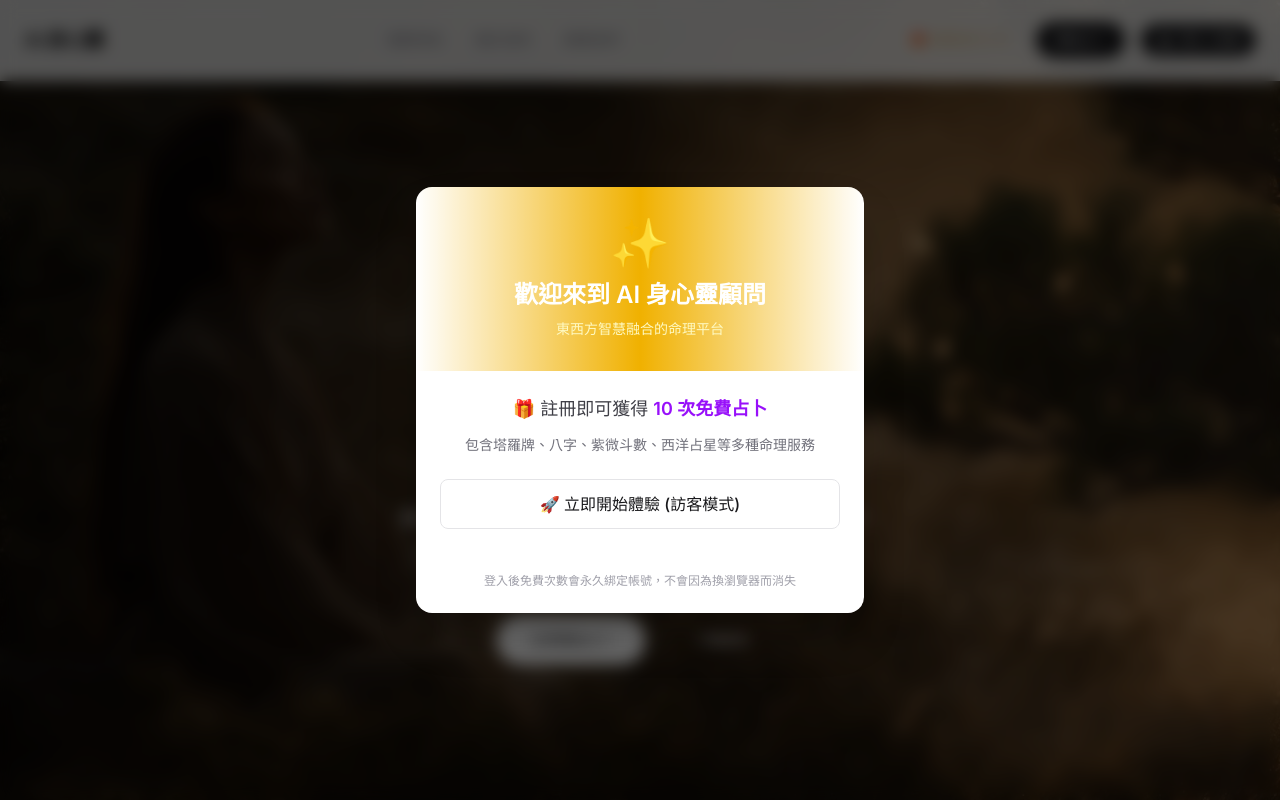
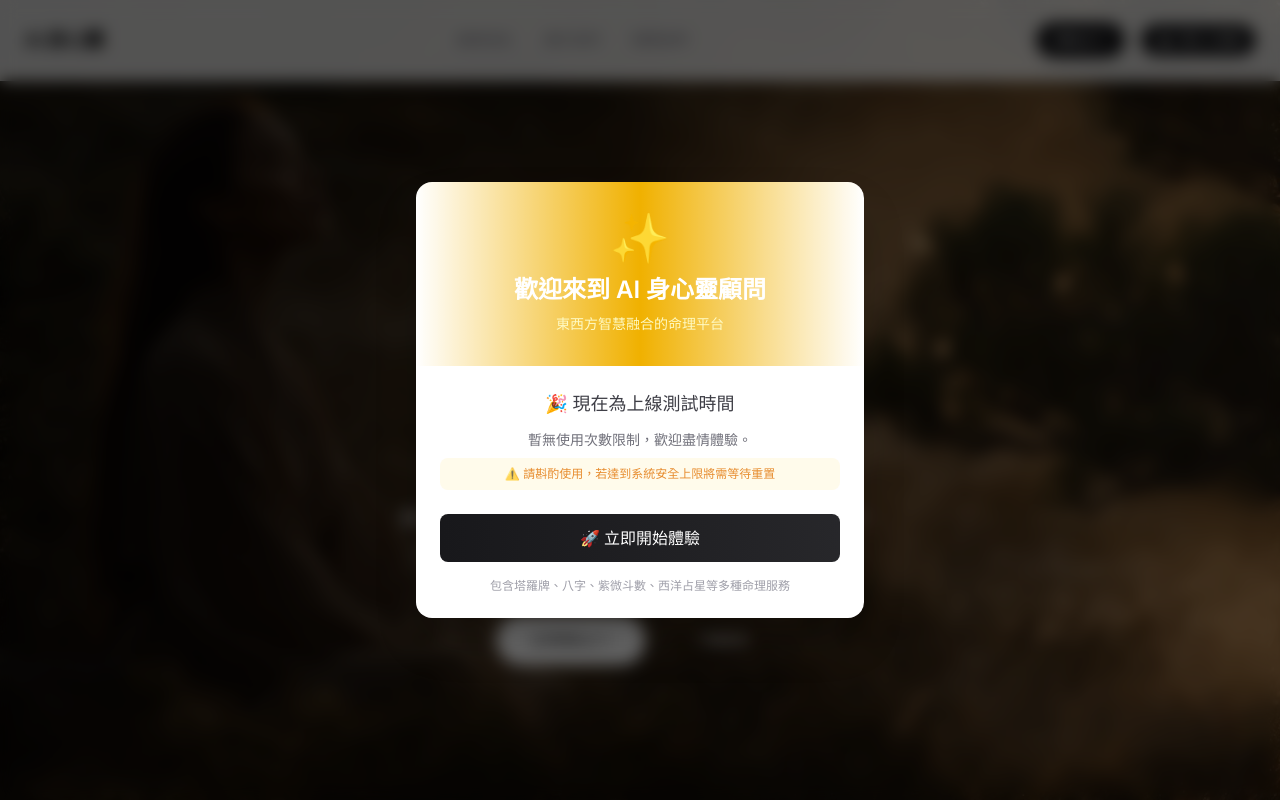
Before and after one commit to pop15106/spiritual-advisor-web, a Next.js app: page / in a window 1280 px wide. Shown: the top 800 px of the page. Built offline with nearby package versions, Linux system fonts and the light colour scheme; no server answers.

Commit message:
UI: Hide trial badge and update welcome message for testing period

```diff
--- a/src/app/page.tsx
+++ b/src/app/page.tsx
@@ -216,12 +216,13 @@ export default function Home() {
           </div>
 
           <div className="flex items-center gap-2 sm:gap-4">
-            {/* 免費試用提示 */}
+            {/* 免費試用提示 - 暫時隱藏
             {showTrialBadge && (
               <span className="hidden sm:inline-flex items-center gap-1 text-xs text-gold bg-gold/10 px-3 py-1.5 rounded-full">
                 🎁 免費試用 {freeTrialsLeft} 次
               </span>
             )}
+            */}
             <a href="#services" className="hidden sm:inline-flex bg-zinc-900 text-white text-xs font-medium px-5 py-2.5 rounded-full hover:bg-zinc-800 transition-all duration-300 tracking-wide hover:shadow-lg">
               開始占卜
             </a>
@@ -493,34 +494,33 @@ export default function Home() {
 
             <div className="p-6">
               <div className="text-center mb-6">
-                <p className="text-lg text-zinc-700 mb-3">
-                  🎁 註冊即可獲得 <span className="font-bold text-purple-600">10 次免費占卜</span>
+                <p className="text-lg text-zinc-700 mb-3 font-medium">
+                  🎉 現在為上線測試時間
                 </p>
-                <p className="text-sm text-zinc-500">
-                  包含塔羅牌、八字、紫微斗數、西洋占星等多種命理服務
-                </p>
+                <div className="text-sm text-zinc-500 space-y-2">
+                  <p>暫無使用次數限制，歡迎盡情體驗。</p>
+                  <p className="text-amber-600/80 text-xs bg-amber-50 py-2 px-3 rounded-lg">
+                    ⚠️ 請斟酌使用，若達到系統安全上限將需等待重置
+                  </p>
+                </div>
               </div>
 
               <div className="flex flex-col gap-3">
                 <button
                   onClick={() => {
-                    // 暫時僅使用 localStorage 試用
-                    localStorage.setItem("free_trials", "10");
-                    setLocalFreeTrials(10);
+                    // 給予較多測試次數 (50次)
+                    localStorage.setItem("free_trials", "50");
+                    setLocalFreeTrials(50);
                     setShowWelcome(false);
                   }}
-                  className="w-full bg-white text-zinc-900 font-medium py-3 rounded-lg hover:bg-zinc-100 transition-colors border border-zinc-200"
+                  className="w-full bg-gradient-to-r from-zinc-900 to-zinc-800 text-white font-medium py-3 rounded-lg hover:shadow-lg transition-all transform hover:-translate-y-0.5"
                 >
-                  🚀 立即開始體驗 (訪客模式)
+                  🚀 立即開始體驗
                 </button>
-
-                <p className="text-xs text-white/60 text-center">
-                  * 目前 Google 登入維護中，暫以訪客身份體驗
-                </p>
               </div>
 
               <p className="text-xs text-zinc-400 text-center mt-4">
-                登入後免費次數會永久綁定帳號，不會因為換瀏覽器而消失
+                包含塔羅牌、八字、紫微斗數、西洋占星等多種命理服務
               </p>
             </div>
           </div>
```
